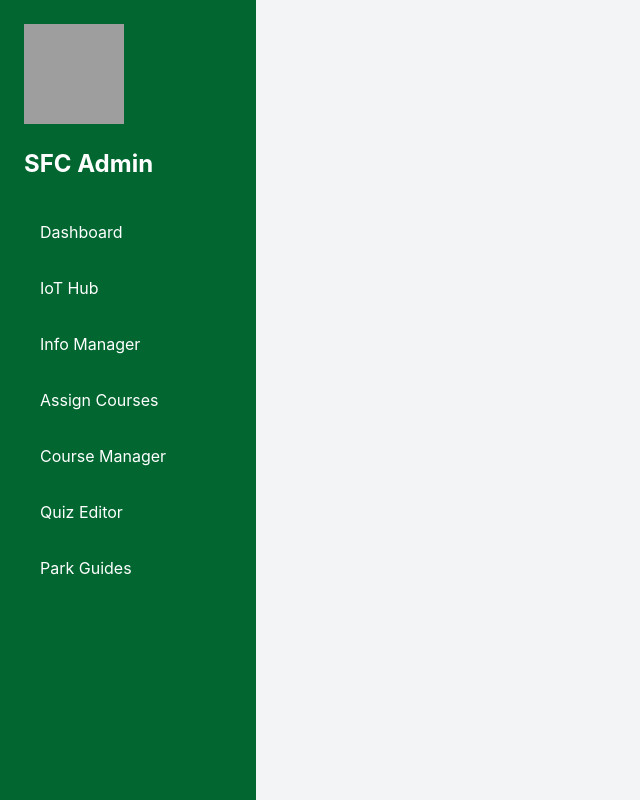
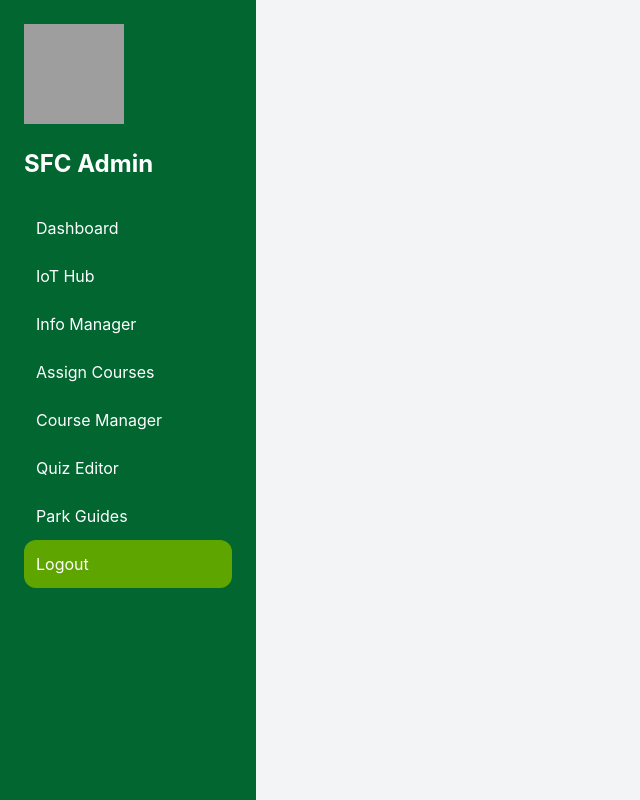
Before and after one commit to Ricesuu/COS30049-Park-Guide-Training-and-Management, a React (Vite) app in the folder frontend/web/website/: page /admin in a window 1280 px wide. Shown: the whole page, without its empty margins (0-640 px from the left). Built offline with nearby package versions, Linux system fonts and the light colour scheme; grey boxes are pictures that could not be loaded.

Commit message:
Added logout functionality in admin sidebar

```diff
--- a/frontend/web/website/src/components/admin/Sidebar.jsx
+++ b/frontend/web/website/src/components/admin/Sidebar.jsx
@@ -1,7 +1,23 @@
 import React from "react";
-import { Link } from "react-router-dom";
+import { Link, useNavigate } from "react-router-dom";
+import { getAuth, signOut } from "firebase/auth";
 
 export default function Sidebar() {
+  const navigate = useNavigate();
+  const auth = getAuth();
+
+  const handleLogout = async () => {
+    try {
+      await signOut(auth); // 🔐 Sign out from Firebase
+      localStorage.removeItem("token"); // Optional cleanup
+      sessionStorage.removeItem("token");
+      navigate("/login"); // Redirect to login page
+    } catch (error) {
+      console.error("Logout failed:", error);
+      // Optionally show toast or error message here
+    }
+  };
+
   return (
     <div className="fixed top-0 left-0 w-64 bg-green-800 text-white h-screen p-6 space-y-6">
       <div className="flex items-center space-x-2 mb-6">
@@ -15,26 +31,32 @@ export default function Sidebar() {
       <h2 className="text-2xl font-bold">SFC Admin</h2>
       <nav className="space-y-4">
         <Link to="/admin/dashboard">
-          <p className="block text-white hover:text-green-300 p-4">Dashboard</p>
+          <p className="block text-white hover:text-green-300 p-3">Dashboard</p>
         </Link>
         <Link to="/admin/iot-hub">
-          <p className="block text-white hover:text-green-300 p-4">IoT Hub</p>
+          <p className="block text-white hover:text-green-300 p-3">IoT Hub</p>
         </Link>
         <Link to="/admin/info-manager">
-          <p className="block text-white hover:text-green-300 p-4">Info Manager</p>
+          <p className="block text-white hover:text-green-300 p-3">Info Manager</p>
         </Link>
         <Link to="/admin/assign-course">
-          <p className="block text-white hover:text-green-300 p-4">Assign Courses</p>
+          <p className="block text-white hover:text-green-300 p-3">Assign Courses</p>
         </Link>
         <Link to="/admin/course-manager">
-          <p className="block text-white hover:text-green-300 p-4">Course Manager</p>
+          <p className="block text-white hover:text-green-300 p-3">Course Manager</p>
         </Link>
         <Link to="/admin/quiz-editor">
-          <p className="block text-white hover:text-green-300 p-4">Quiz Editor</p>
+          <p className="block text-white hover:text-green-300 p-3">Quiz Editor</p>
         </Link>
         <Link to="/admin/park-guides">
-          <p className="block text-white hover:text-green-300 p-4">Park Guides</p>
+          <p className="block text-white hover:text-green-300 p-3">Park Guides</p>
         </Link>
+        <button
+          onClick={handleLogout}
+          className="w-full text-left block text-white hover:text-black p-3 hover:bg-gray-300 bg-lime-600 rounded-xl"
+        >
+          Logout
+        </button>
       </nav>
     </div>
   );
```
